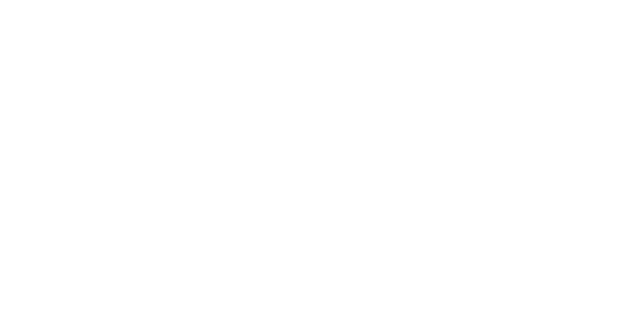
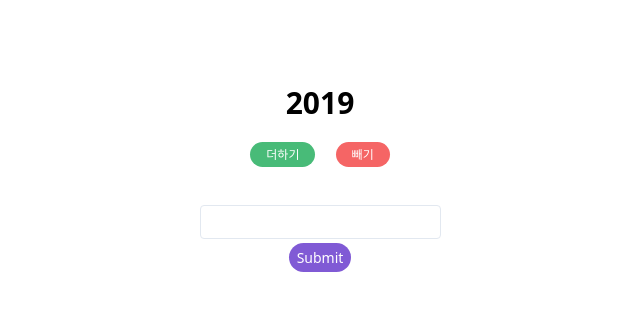
Before and after one commit to whdrnr01/vuejs-practice, a plain HTML site: page index.html in a window 1280 px wide. Shown: the whole page, without its empty margins (320-960 px from the left). Drawn offline with nearby package versions, Linux system fonts and the light colour scheme.

Commit message:
Vuejs practce two way binding

```diff
--- a/index.html
+++ b/index.html
@@ -3,9 +3,50 @@
 <head>
     <meta charset="UTF-8">
     <meta name="viewport" content="width=device-width, initial-scale=1.0">
+    <script src="https://cdn.jsdelivr.net/npm/vue/dist/vue.js"></script>
+    <link rel="stylesheet" href="https://cdnjs.cloudflare.com/ajax/libs/tailwindcss/1.2.0/tailwind.min.css" integrity="sha256-ct5KWWMn5eSjQCQkdJrskmSppUJDoXwUlBQXCZcISPk=" crossorigin="anonymous" />
     <title>Document</title>
 </head>
 <body>
+    <div id="app" class="container mt-20 mx-auto">
+        <h2 class="font-bold text-center text-3xl">{{ year }}</h2>
+        <div class="text-center mt-4 text-white">
+            <a href="#" @click="add" class="mx-2 bg-green-500 hover:bg-green-600 px-4 py-1 rounded-full text-xs">더하기</a>
+            <a href="#" @click="min" class="mx-2 bg-red-500 hover:bg-red-600 px-4 py-1 rounded-full text-xs">빼기</a>
 
+        </div>
+        <div class="mt-10 text-center">
+            <form @submit.prevent="submit">
+                <!-- <input type="text" class="border border-gray-300 rounded p-1 mb-1" :value="inputText" @keyup="updateText" name="inputText"> <br> -->
+                <input type="text" class="border border-gray-300 rounded p-1 mb-1" v-model="inputText"> <br>
+                <button type="submit" class="bg-purple-600 rounded-full py-1 px-2 text-sm text-white">Submit</button>
+            </form>
+            <h3>{{ inputText }}</h3>
+        </div>
+    </div>
+    <script>
+        new Vue({
+            el: '#app',
+            data: {
+                year: 2019,
+                inputText: ''
+            },
+            methods: {
+                add() {
+                    return this.year++;
+                },
+                min() {
+                    return this.year--;
+                },
+                submit(e) {
+                    // inputText = this.inputText;
+                    // console.log(inputText);
+                },
+                // updateText(e) {
+                //     this.inputText = e.target.value;
+                // }
+            }
+        })
+    </script>
 </body>
 </html>
```
